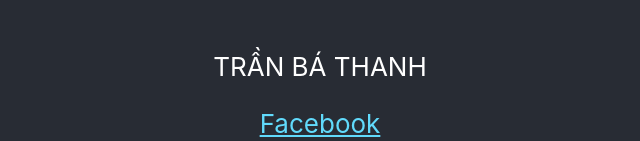
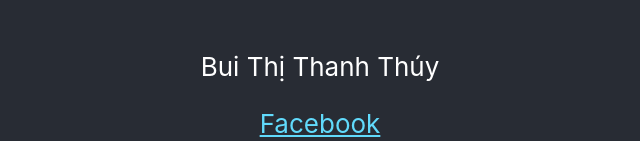
Before and after one commit to bathanh98/reactApp, a React (Create React App) app: page / in a window 1280 px wide. Shown: the part 478-619 px from the top of the page, without its empty margins (320-960 px from the left). Built offline with nearby package versions, Linux system fonts and the light colour scheme.

Commit message:
test new server

```diff
--- a/src/App.js
+++ b/src/App.js
@@ -7,7 +7,7 @@ function App() {
       <header className="App-header">
         <img src={logo} className="App-logo" alt="logo" />
         <p>
-          TRẦN BÁ THANH
+          Bui Thị Thanh Thúy
         </p>
         <a
           className="App-link"
```
Also changed, not shown: 1 other file (tests, documents, lock files or other folders).
